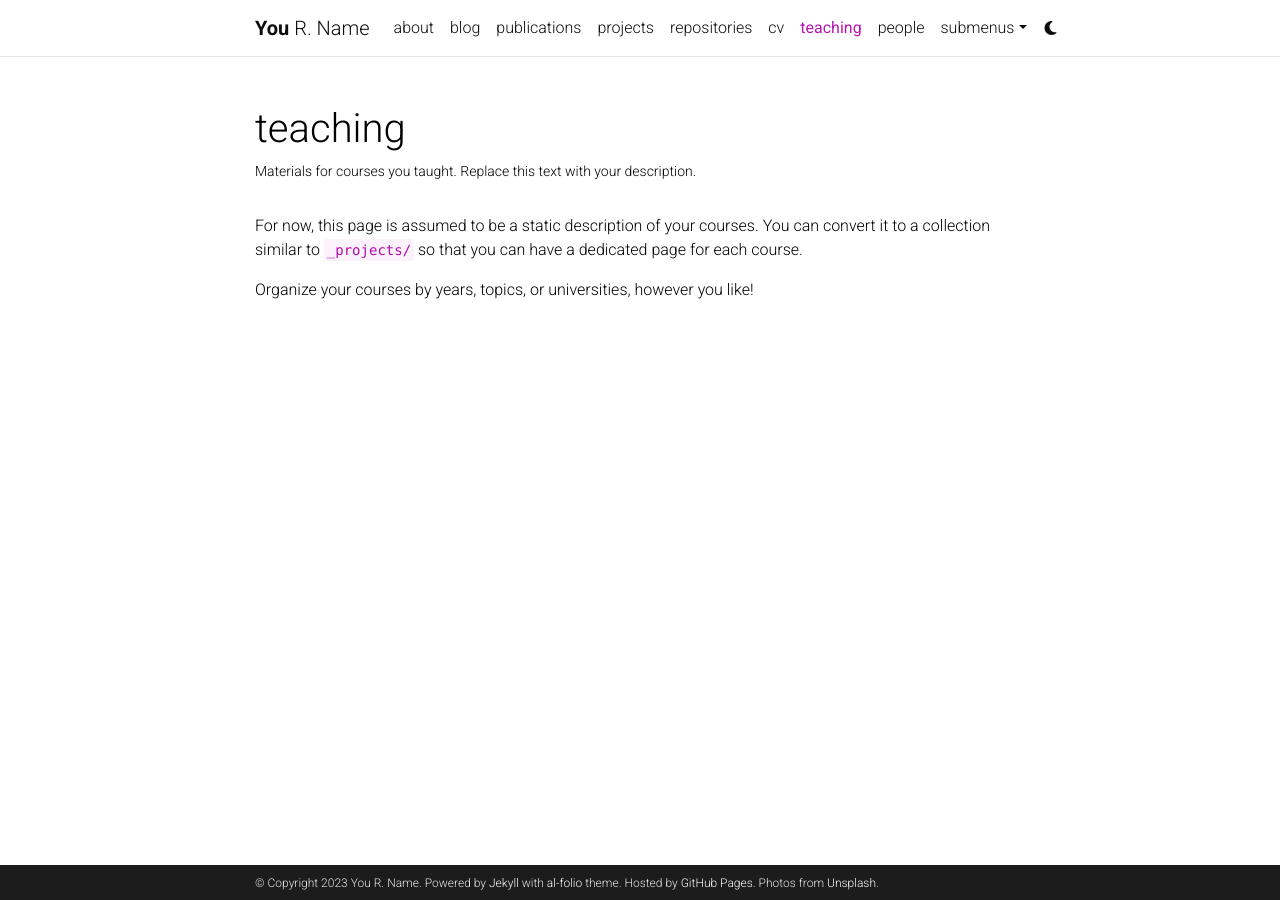
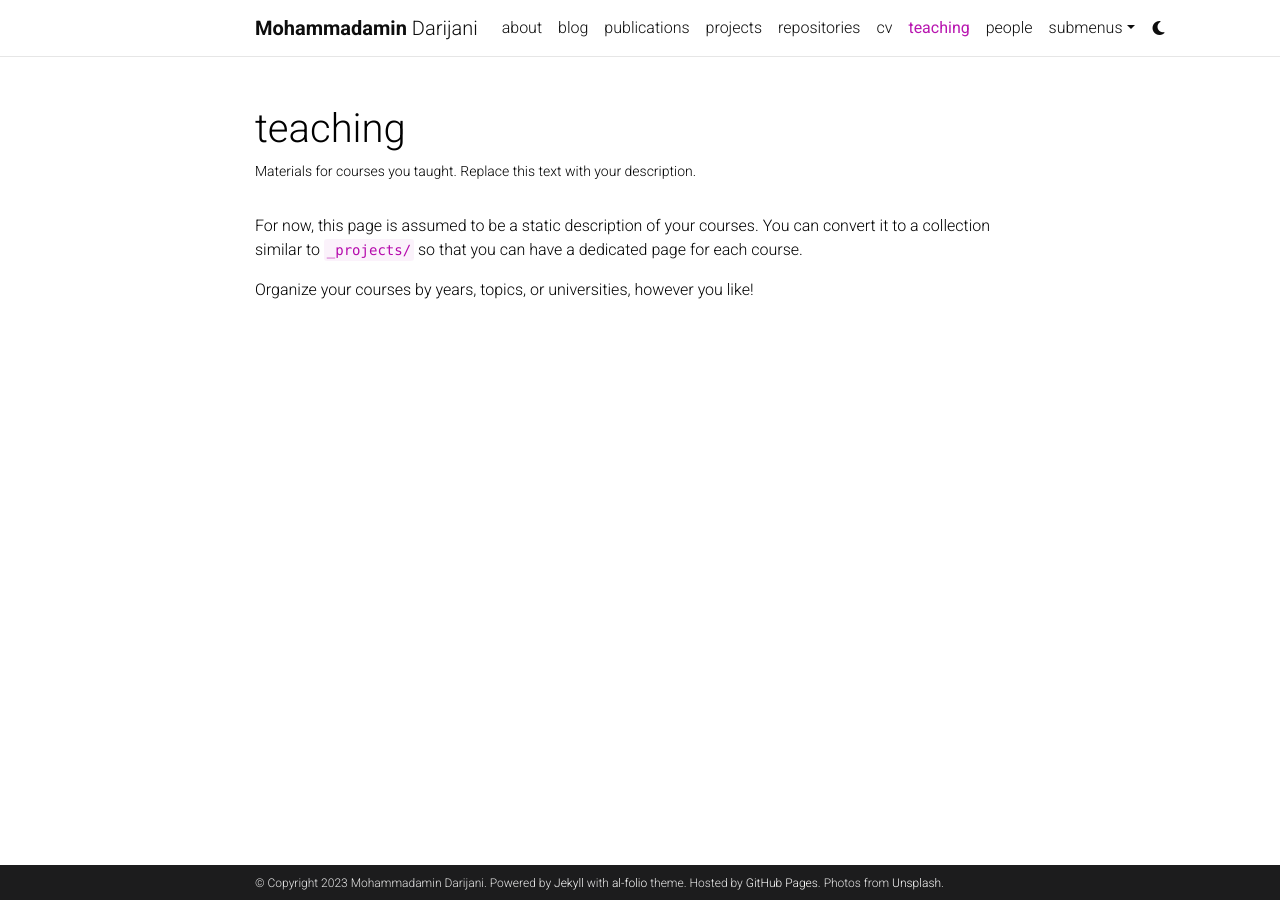
Before and after one commit to amindarijani/amindarijani.github.io, a Jekyll site: the page built from _pages/teaching.md, in a window 1280 px wide. Built offline with Jekyll 4.4.1, drawn with Linux system fonts in a browser that asks for light colours; comment, search, counter and statistics services are not loaded; a style sheet for code colours, icons or effects is not loaded.

Commit message:
Update _config.yml

```diff
--- a/_config.yml
+++ b/_config.yml
@@ -3,10 +3,10 @@
 # -----------------------------------------------------------------------------
 
 title: blank # the website title (if blank, full name will be used instead)
-first_name: You
-middle_name: R.
-last_name: Name
-email: you@example.com
+first_name: Mohammadamin
+middle_name:
+last_name: Darijani
+email: mamindarijani@gmail.com
 description: > # the ">" symbol means to ignore newlines until "footer_text:"
   A simple, whitespace theme for academics. Based on [*folio](https://github.com/bogoli/-folio) design.
 footer_text: >
@@ -18,8 +18,8 @@ keywords: jekyll, jekyll-theme, academic-website, portfolio-website  # add your
 lang: en # the language of your site (for example: en, fr, cn, ru, etc.)
 icon: ⚛️  # the emoji used as the favicon (alternatively, provide image name in /assets/img/)
 
-url: https://alshedivat.github.io # the base hostname & protocol for your site
-baseurl: /al-folio # the subpath of your site, e.g. /blog/
+url: https://amindarijani.github.io # the base hostname & protocol for your site
+baseurl:
 last_updated: false # set to true if you want to display last updated in the footer
 impressum_path:  # set to path to include impressum link in the footer, use the same path as permalink in a page, helps to conform with EU GDPR
 
```
